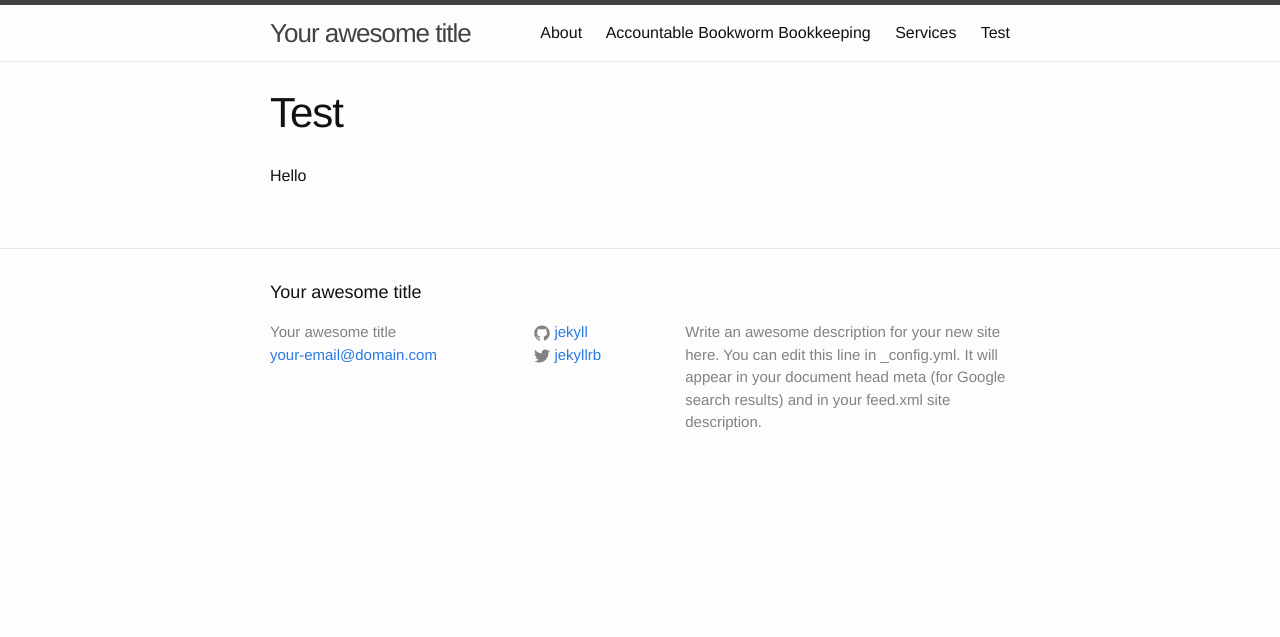
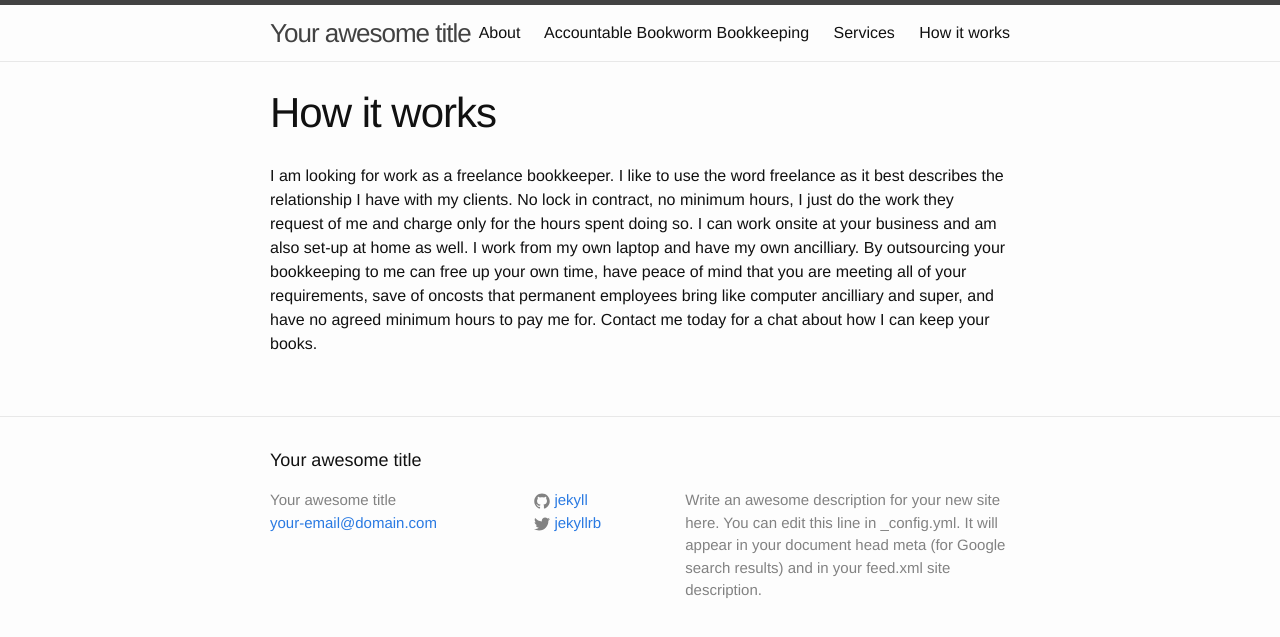
Before and after one commit to aivins/bookwormsite, a Jekyll site: the page built from test.md, in a window 1280 px wide. Shown: the top 637 px of the page. Built offline with Jekyll 4.4.1, drawn with Linux system fonts in a browser that asks for light colours.

Commit message:
Update from Forestry.io - test.md

```diff
--- a/test.md
+++ b/test.md
@@ -1,6 +1,10 @@
 ---
-title: Test
+title: How it works
 date: '2016-07-05 04:16:00'
 layout: page
 ---
-Hello
+I am looking for work as a freelance bookkeeper. I like to use the word freelance as it best describes the relationship I have with my clients. No lock in contract, no minimum hours, I just do the work they request of me and charge only for the hours spent doing so.
+I can work onsite at your business and am also set-up at home as well.
+I work from my own laptop and have my own ancilliary.
+By outsourcing your bookkeeping to me can free up your own time, have peace of mind that you are meeting all of your requirements, save of oncosts that permanent employees bring like computer ancilliary and super, and have no agreed minimum hours to pay me for.
+Contact me today for a chat about how I can keep your books.
```
